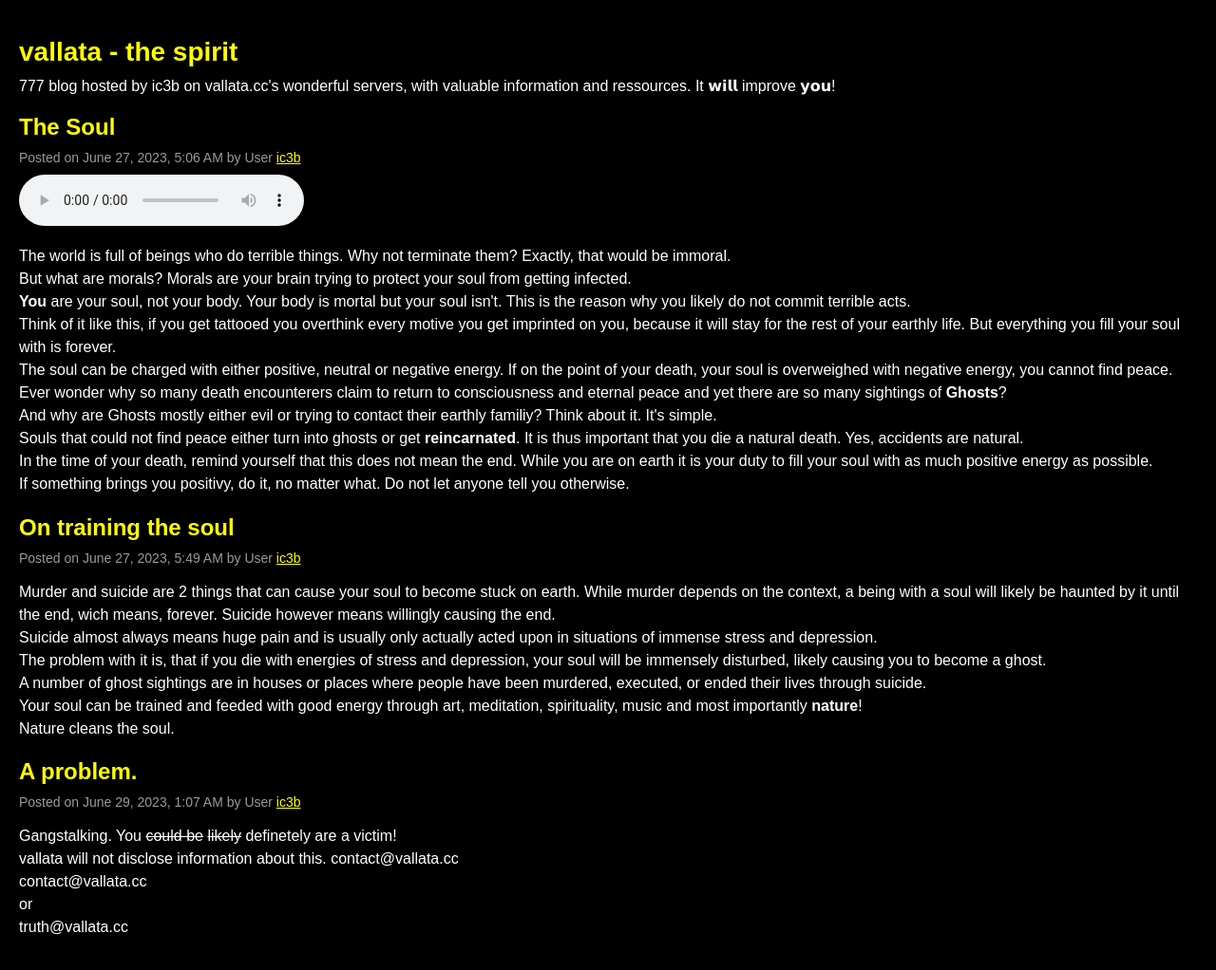
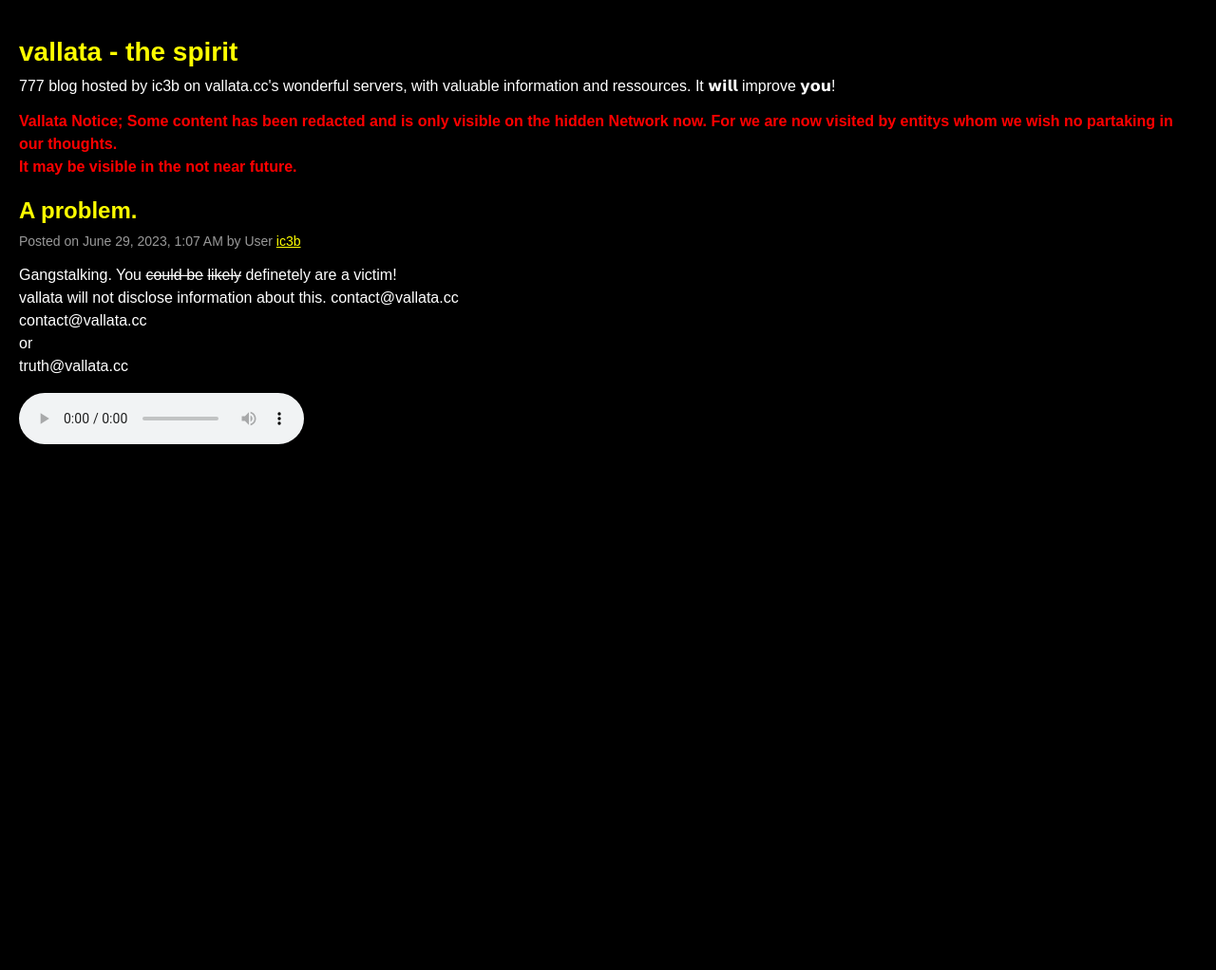
Before and after one commit to vindicta1337/v, a plain HTML site: page spirit.html in a window 1280 px wide. Shown: the whole page at 95% size. After the commit the page ends 800 px from the top, so only its background shows below. Drawn offline with Linux system fonts and the light colour scheme.

Commit message:
Update spirit.html

```diff
--- a/spirit.html
+++ b/spirit.html
@@ -56,9 +56,22 @@
 </head>
 <body>
     <h1>vallata - the spirit</h1>
-777 blog hosted by ic3b on vallata.cc's wonderful servers, with valuable information and ressources. It 𝘄𝗶𝗹𝗹 improve 𝘆𝗼𝘂!
-    <h2 class="post-title">The Soul</h2>
-    <div class="post-meta">Posted on June 27, 2023, 5:06 AM by User <a href="redacted.html">ic3b</a></div>
+777 blog hosted by ic3b on vallata.cc's wonderful servers, with valuable information and ressources. It 𝘄𝗶𝗹𝗹 improve 𝘆𝗼𝘂! <br>
+<p style="color: red; font-weight: bolder;">Vallata Notice; Some content has been redacted and is only visible on the hidden Network now. For we are now visited by entitys whom we wish no partaking in our thoughts. <br>
+It may be visible in the not near future.</p>
+    <div class="post">
+      <h2 class="post-title">A problem.
+      </h2>
+      <div class="post-meta">Posted on June 29, 2023, 1:07 AM by User <a href="redacted.html">ic3b</a></div>
+      <div class="post-content">
+          <p>
+Gangstalking. You <s>could be</s> <s>likely</s> definetely are a victim! <br>
+vallata will not disclose information about this.
+contact@vallata.cc <br>
+contact@vallata.cc <br>
+or <br>
+truth@vallata.cc
+          </p>
           <audio id='music' controls autoplay>
 
             <source src="" type="audio/mpeg">
@@ -67,7 +80,7 @@
 
             <script>
               function myFunction() {
-           fileArray = ["Anemone.mp3", "Open Heart Surgery.mp3"];
+                 fileArray = ["Anemone.mp3"y, "Open Heart Surgery.mp3"];
                  var num = Math.floor(Math.random() * fileArray.length);
                  var x = document.getElementById("music");
                  x.src = fileArray[num];
@@ -81,54 +94,6 @@
               myFunction()
 
             </script>
-    <div class="post-content">
-      <p>The world is full of beings who do terrible things. Why not terminate them? Exactly, that would be immoral. <br>
-    But what are morals? Morals are your brain trying to protect your soul from getting infected. <br>
- <b>You</b> are your soul, not your body. Your body is mortal but your soul isn't. This is the reason why you likely do not commit terrible acts. <br>
-Think of it like this, if you get tattooed you overthink every motive you get imprinted on you, because it will stay for the rest of your earthly life.
-But everything you fill your soul with is forever. <br>
-The soul can be charged with either positive, neutral or negative energy. If on the point of your death, your soul is overweighed with negative energy, you cannot find peace.
-<br> Ever wonder why so many death encounterers claim to return to consciousness and eternal peace and yet there are so many sightings of <b>Ghosts</b>? <br>
-And why are Ghosts mostly either evil or trying to contact their earthly familiy? Think about it. It's simple. <br>
-Souls that could not find peace either turn into ghosts or get <b>reincarnated</b>. It is thus important that you die a natural death. Yes, accidents are natural. <br>
-In the time of your death, remind yourself that this does not mean the end. While you are on earth it is your duty to fill your soul with as much positive energy as possible. <br>
-If something brings you positivy, do it, no matter what. Do not let anyone tell you otherwise. </p>
-    </div>
-  </div>
-
-  <div class="post">
-    <h2 class="post-title">On training the soul
-    </h2>
-    <div class="post-meta">Posted on June 27, 2023, 5:49 AM by User <a href="redacted.html">ic3b</a></div>
-    <div class="post-content">
-
-
-      <p>Murder and suicide are 2 things that can cause your soul to become stuck on earth.
-        While murder depends on the context, a being with a soul will likely be haunted by it until the end, wich means, forever.
-        Suicide however means willingly causing the end. <br>
-        Suicide almost always means huge pain and is usually only actually acted upon in situations of immense stress and depression. <br>
-        The problem with it is, that if you die with energies of stress and depression, your soul will be immensely disturbed, likely causing you to become a ghost. <br>
-        A number of ghost sightings are in houses or places where people have been murdered, executed, or ended their lives through suicide. <br>
-        Your soul can be trained and feeded with good energy through art, meditation, spirituality, music and most importantly <b>nature</b>! <br>
-        Nature cleans the soul.
-
-      </p>
-
-    </div>
-    <div class="post">
-      <h2 class="post-title">A problem.
-      </h2>
-      <div class="post-meta">Posted on June 29, 2023, 1:07 AM by User <a href="redacted.html">ic3b</a></div>
-      <div class="post-content">
-          <p>
-Gangstalking. You <s>could be</s> <s>likely</s> definetely are a victim! <br>
-vallata will not disclose information about this.
-contact@vallata.cc <br>
-contact@vallata.cc <br>
-or <br>
-truth@vallata.cc
-          </p>
-
       </div>
   </div>
   <script>
```
Lines whose indentation alone changed are shown as unchanged.
